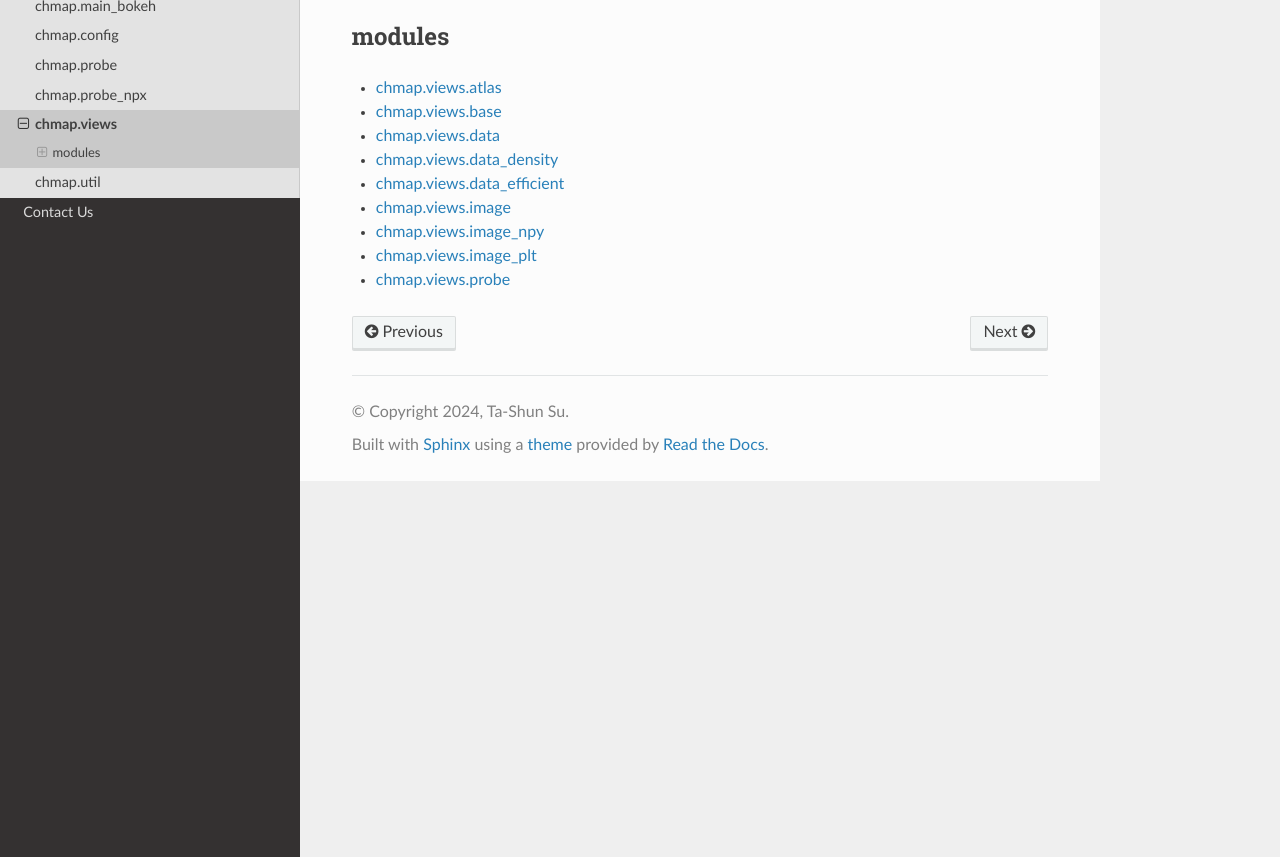
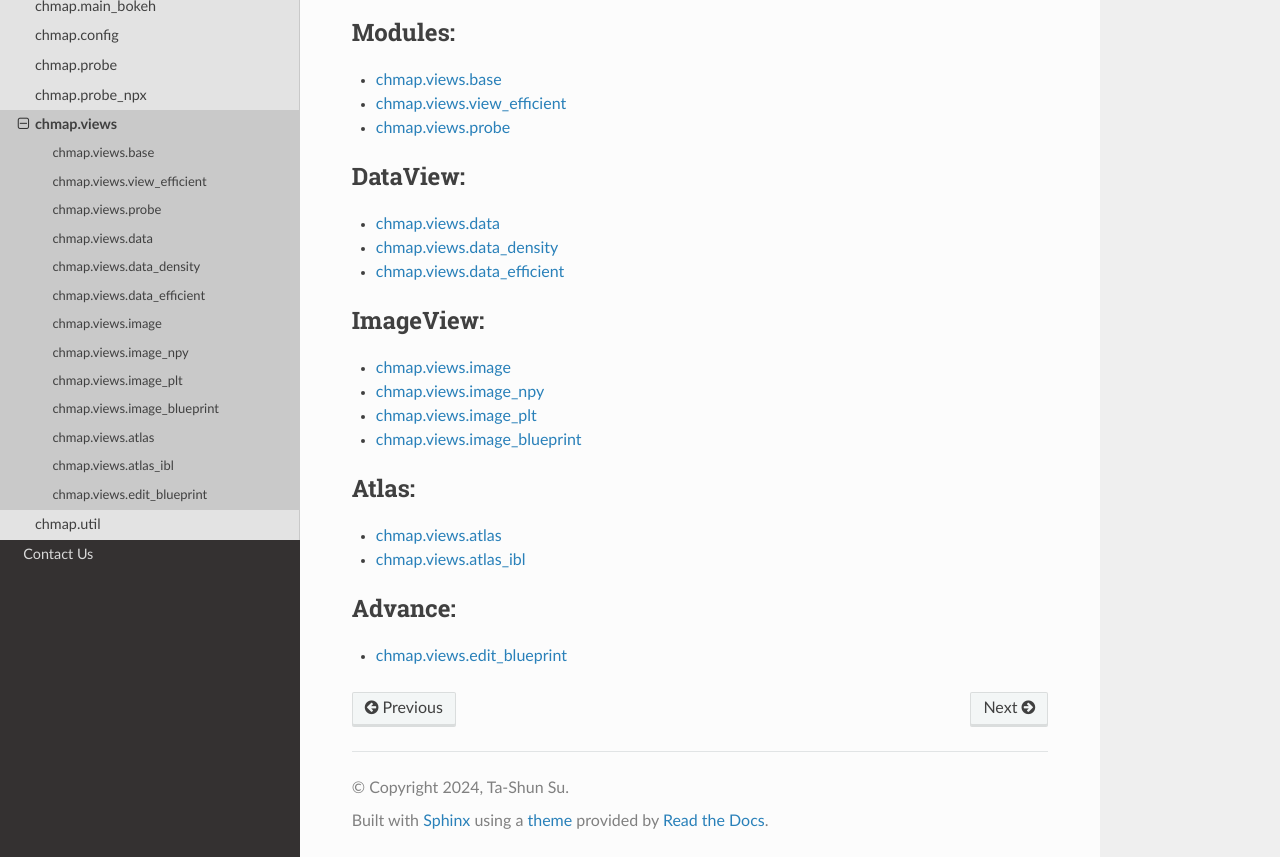
Before and after one commit to AntonioST/NeuroCarto, a Sphinx documentation site: the page built from doc/source/api/views.rst, in a window 1280 px wide and 1121 px high, cut to the strip 264-1121 px from the top of the window. Built offline with Sphinx 7.4.7 and the Read the Docs theme 2.0.0, drawn with Linux system fonts in a browser that asks for light colours.

```diff
--- a/doc/source/api/probe_npx.utils.rst
+++ b/doc/source/api/probe_npx.utils.rst
@@ -2,4 +2,4 @@ chmap.probe_npx.utils
 =====================
 
 .. automodule:: chmap.probe_npx.utils
-    :members:
+   :members:
--- a/doc/source/api/util.rst
+++ b/doc/source/api/util.rst
@@ -14,4 +14,5 @@ modules
     util.atlas_struct
     util.bokeh_app
     util.bokeh_util
+    util.util_blueprint
     util.util_numpy
--- /dev/null
+++ b/doc/source/api/util.util_blueprint.rst
@@ -0,0 +1,6 @@
+chmap.util.util_blueprint
+=========================
+
+.. automodule:: chmap.util.util_blueprint
+   :members:
+   :undoc-members:
--- /dev/null
+++ b/doc/source/api/views.atlas_ibl.rst
@@ -0,0 +1,5 @@
+chmap.views.atlas_ibl
+=====================
+
+.. automodule:: chmap.views.atlas_ibl
+   :members:
--- /dev/null
+++ b/doc/source/api/views.edit_blueprint.rst
@@ -0,0 +1,6 @@
+chmap.views.edit_blueprint
+==========================
+
+.. automodule:: chmap.views.edit_blueprint
+   :members:
+   :undoc-members:
--- /dev/null
+++ b/doc/source/api/views.image_blueprint.rst
@@ -0,0 +1,5 @@
+chmap.views.image_blueprint
+===========================
+
+.. automodule:: chmap.views.image_blueprint
+   :members:
--- a/doc/source/api/views.rst
+++ b/doc/source/api/views.rst
@@ -4,17 +4,41 @@ chmap.views
 .. automodule:: chmap.views
     :members:
 
-modules
--------
+
 .. toctree::
     :maxdepth: 1
+    :caption: Modules:
 
-    views.atlas
     views.base
+    views.view_efficient
+    views.probe
+
+.. toctree::
+    :maxdepth: 1
+    :caption: DataView:
+
     views.data
     views.data_density
     views.data_efficient
+
+.. toctree::
+    :maxdepth: 1
+    :caption: ImageView:
+
     views.image
     views.image_npy
     views.image_plt
-    views.probe
+    views.image_blueprint
+
+.. toctree::
+    :maxdepth: 1
+    :caption: Atlas:
+
+    views.atlas
+    views.atlas_ibl
+
+.. toctree::
+    :maxdepth: 1
+    :caption: Advance:
+
+    views.edit_blueprint
--- /dev/null
+++ b/doc/source/api/views.view_efficient.rst
@@ -0,0 +1,5 @@
+chmap.views.view_efficient
+==========================
+
+.. automodule:: chmap.views.view_efficient
+   :members:
--- a/doc/source/conf.py
+++ b/doc/source/conf.py
@@ -66,3 +66,7 @@ autodoc_inherit_docstrings = True
 # -- Options for sphinx-markdown-builder -------------------------------------
 
 markdown_uri_doc_suffix = ''
+
+# -- Options for nbsphinx -------------------------------------
+
+nbsphinx_execute = 'never'
--- a/doc/source/tutorial.rst
+++ b/doc/source/tutorial.rst
@@ -8,4 +8,5 @@ Tutorials
    notebooks/Example
    notebooks/Extending
    notebooks/Selecting
+   notebooks/Extending_View
    notebooks/Statistics
```
Also changed, not shown: doc/source/start.rst (+30 -24 lines), doc/source/notebooks/Extending.ipynb, 4 other files.
